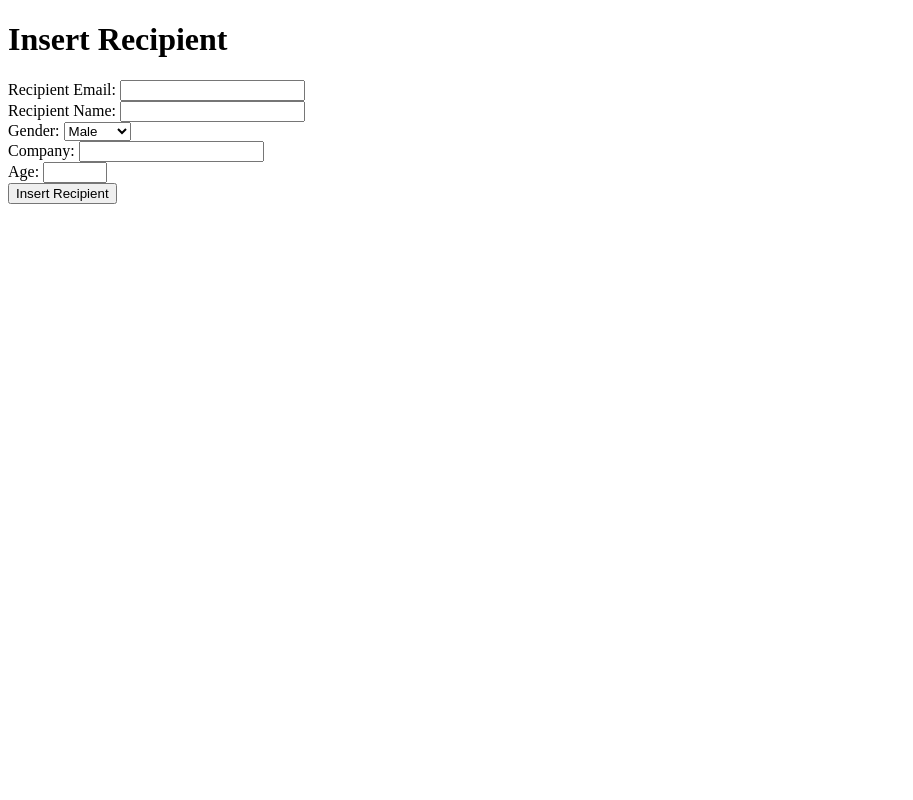
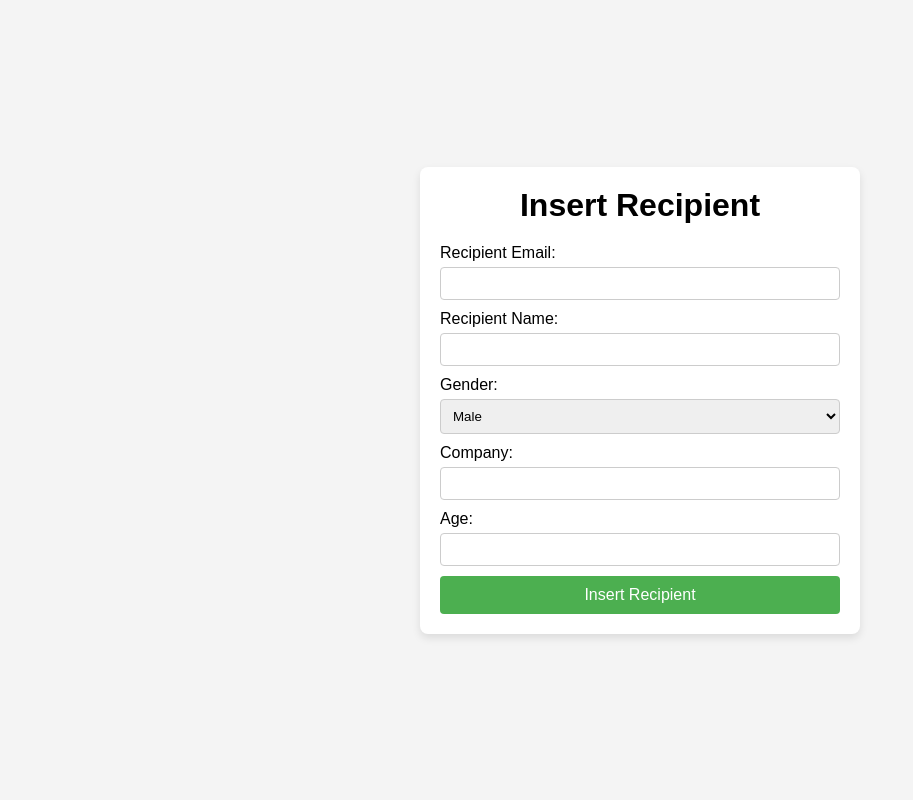
Before and after one commit to ruchikasonagote/SendBulkEmails, a Flask app: page /insertRecipient in a window 1280 px wide. Shown: the whole page, without its empty margins (0-913 px from the left). Run offline with Flask 3, Linux system fonts and the light colour scheme; some libraries are stand-ins or nearby versions.

Commit message:
Update insertRecipient.html

```diff
--- a/templates/insertRecipient.html
+++ b/templates/insertRecipient.html
@@ -4,8 +4,67 @@
     <meta charset="UTF-8">
     <meta name="viewport" content="width=device-width, initial-scale=1.0">
     <title>Insert Recipient</title>
+    <style>
+        body {
+            font-family: Arial, sans-serif;
+            background-color: #f4f4f4;
+            margin: 0;
+            padding: 0;
+            display: flex;
+            justify-content: center;
+            align-items: center;
+            height: 100vh;
+        }
+
+        .container {
+            width: 400px;
+            background-color: #fff;
+            padding: 20px;
+            border-radius: 8px;
+            box-shadow: 0 4px 8px rgba(0, 0, 0, 0.1);
+        }
+
+        h1 {
+            text-align: center;
+            margin-top: 0;
+            margin-bottom: 20px;
+        }
+
+        label {
+            display: block;
+            margin-bottom: 5px;
+        }
+
+        input[type="text"],
+        input[type="email"],
+        input[type="number"],
+        select {
+            width: 100%;
+            padding: 8px;
+            margin-bottom: 10px;
+            border: 1px solid #ccc;
+            border-radius: 4px;
+            box-sizing: border-box;
+        }
+
+        input[type="submit"] {
+            background-color: #4caf50;
+            color: white;
+            padding: 10px 20px;
+            border: none;
+            border-radius: 4px;
+            cursor: pointer;
+            font-size: 16px;
+            width: 100%;
+        }
+
+        input[type="submit"]:hover {
+            background-color: #45a049;
+        }
+    </style>
 </head>
 <body>
+    <div class="container">
         <h1>Insert Recipient</h1>
         <form action="/insertRecipient" method="post">
             <label for="recipient_email">Recipient Email:</label>
@@ -24,5 +83,6 @@
             <input type="number" id="age" name="age" min="1" max="999"><br>
             <input type="submit" value="Insert Recipient">
         </form>
+    </div>
 </body>
 </html>
```
Lines whose indentation alone changed are shown as unchanged.
